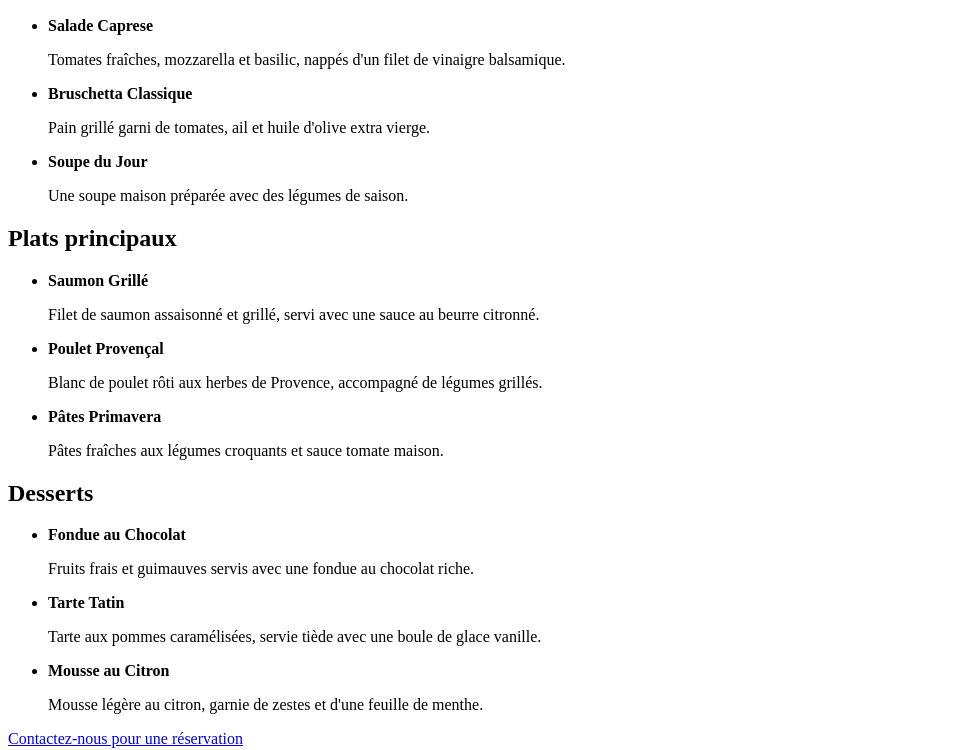
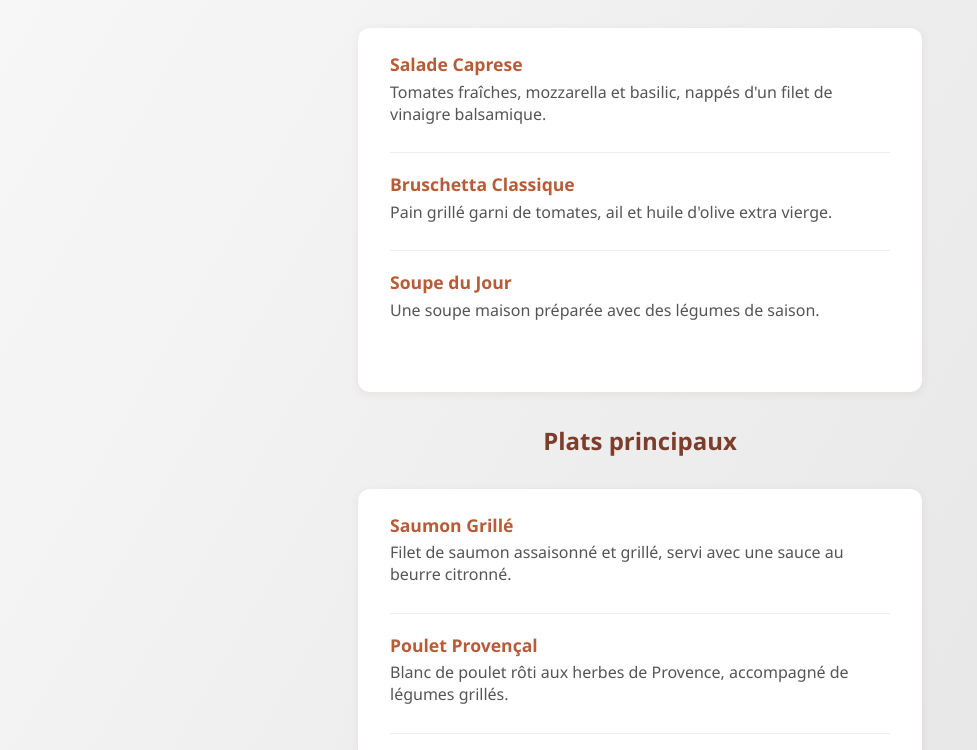
Before and after one commit to ghabiouma4-dev/htmlpr2, a plain HTML site: page index.html in a window 1280 px wide. Shown: the part 144-894 px from the top of the page, without its empty margins (0-977 px from the left). Drawn offline with Linux system fonts and the light colour scheme.

Commit message:
second comit

```diff
--- a/index.html
+++ b/index.html
@@ -3,12 +3,9 @@
 <head>
     <meta charset="UTF-8">
     <meta name="viewport" content="width=device-width, initial-scale=1.0">
-    <title>Document</title>
-</head> <p>Fresh tomatoes, mozzarella, and basil drizzled with balsamic glaze.</p>
-
-   </li>
-
-<!-- Add two more appetizer items with descriptions -->
+    <title>Delicious Bites Menu</title>
+    <link rel="stylesheet" href="style.css">
+</head>
 <body>
     <h1>Delicious Bites Menu</h1>
 
--- /dev/null
+++ b/style.css
@@ -0,0 +1,66 @@
+body {
+    font-family: 'Segoe UI', 'Arial', sans-serif;
+    background: linear-gradient(120deg, #f8f8f8 0%, #e0e0e0 100%);
+    color: #333;
+    margin: 0;
+    padding: 0;
+}
+
+h1, h2 {
+    color: #7c3e2b;
+    text-align: center;
+    margin-top: 2rem;
+    margin-bottom: 1rem;
+    font-weight: 600;
+}
+
+ul {
+    background: #fff;
+    border-radius: 12px;
+    box-shadow: 0 2px 8px rgba(124, 62, 43, 0.08);
+    padding: 1.5rem 2rem;
+    max-width: 500px;
+    margin: 2rem auto;
+    list-style: none;
+}
+
+li {
+    margin-bottom: 1.2rem;
+    padding-bottom: 1rem;
+    border-bottom: 1px solid #eee;
+}
+
+li:last-child {
+    border-bottom: none;
+}
+
+strong {
+    color: #b85c38;
+    font-size: 1.1em;
+}
+
+p {
+    margin: 0.3em 0 0.7em 0;
+    color: #555;
+}
+
+a {
+    color: #b85c38;
+    text-decoration: none;
+    font-weight: 500;
+    transition: color 0.2s;
+}
+
+a:hover {
+    color: #7c3e2b;
+    text-decoration: underline;
+}
+
+.header {
+    background: #b85c38;
+    color: #fff;
+    padding: 1.5rem 0;
+    border-radius: 0 0 24px 24px;
+    box-shadow: 0 4px 12px rgba(124, 62, 43, 0.12);
+    margin-bottom: 2rem;
+}
```
Also changed, not shown: contact.html (+1 -0 lines).
